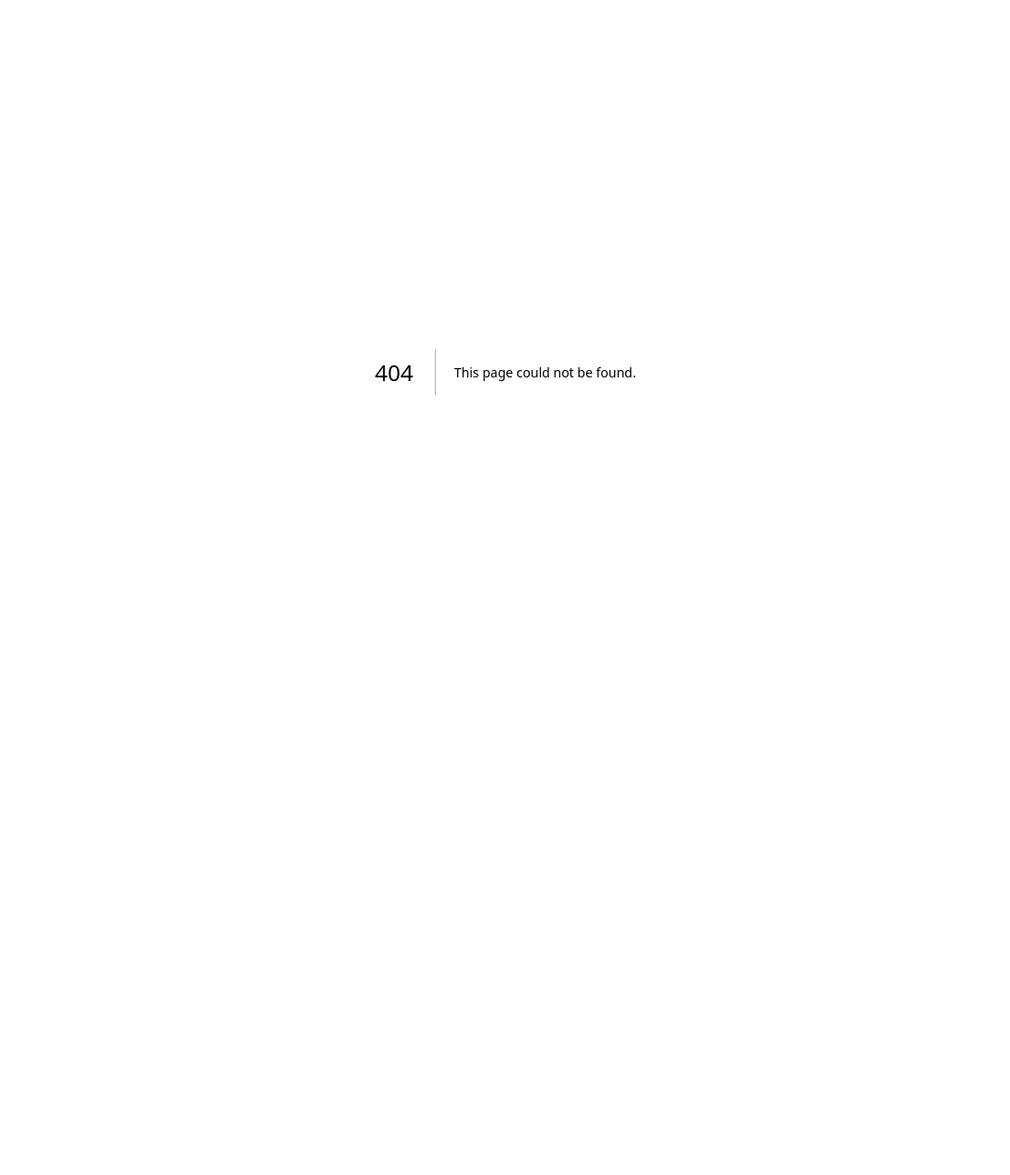
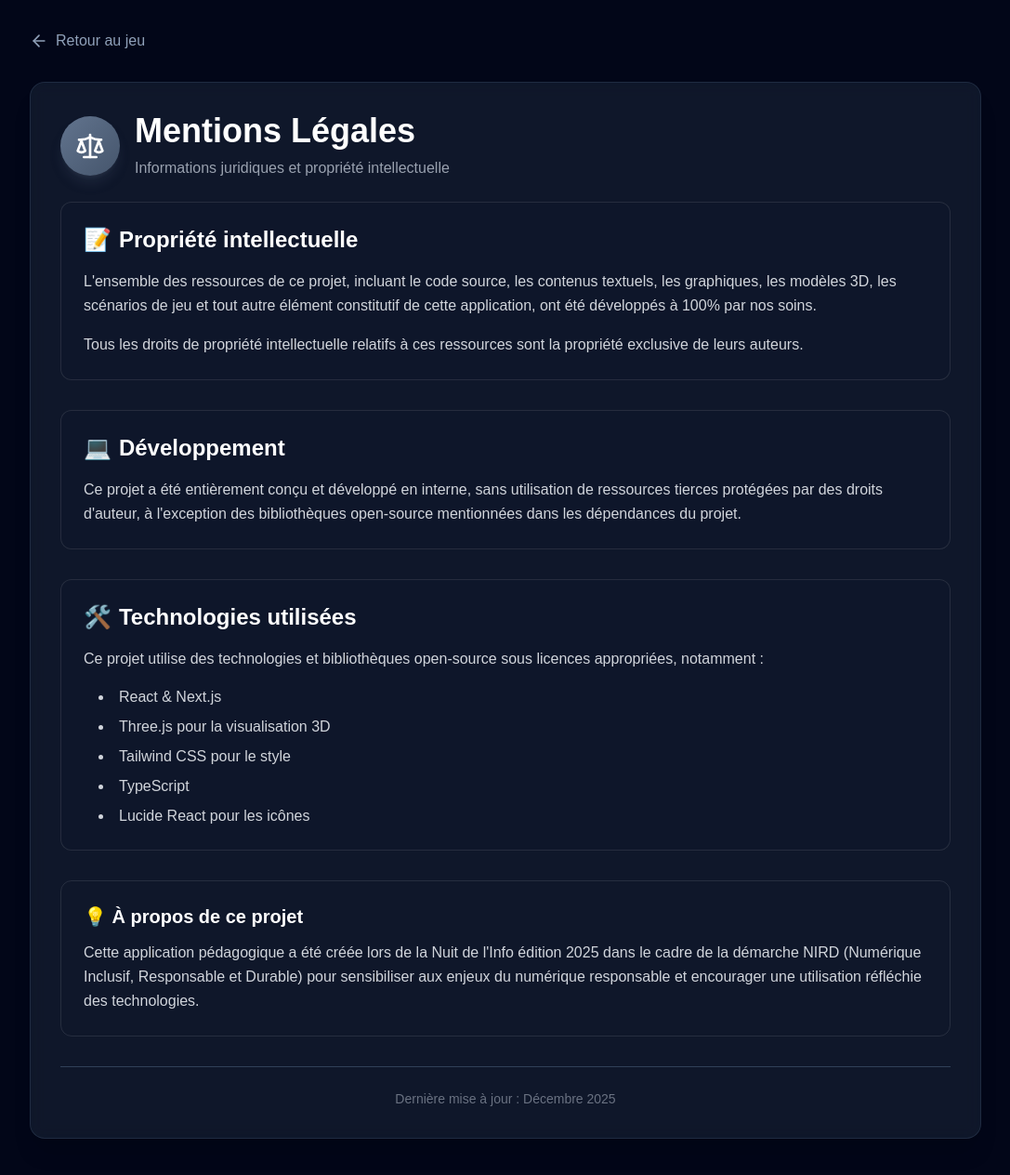
Before and after one commit to bastianfbr/meuch, a Next.js app: page /mentions-legales in a window 1280 px wide. Before the commit this address had no page. Shown: the top 1264 px of the page at 93% size, without its empty margins (96-1183 px from the left). Before the commit the page ends 800 px from the top, so only its background shows below. Built offline with nearby package versions, Linux system fonts and the light colour scheme.

Commit message:
Add Mentions Legales pages

```diff
--- a/app/components/game/GameHeader.tsx
+++ b/app/components/game/GameHeader.tsx
@@ -33,22 +33,13 @@ export const GameHeader: React.FC<GameHeaderProps> = () => {
         </div>
       </div>
       <div className="flex items-center gap-2">
-        <Tooltip
-          title="📋 Mentions Légales"
-          content={
-            <p>
-              L'ensemble des ressources présentes sur cette application ont été
-              créées à 100% par nos soins.
-            </p>
-          }
+        <Link
+          href="/mentions-legales"
+          className="p-2 bg-slate-500/10 hover:bg-slate-500/20 rounded-full transition border border-slate-500/30 text-slate-400 hover:text-slate-300 cursor-pointer inline-block"
+          aria-label="Mentions légales"
         >
-          <button
-            className="p-2 bg-slate-500/10 hover:bg-slate-500/20 rounded-full transition border border-slate-500/30 text-slate-400 hover:text-slate-300 cursor-pointer"
-            aria-label="Mentions légales"
-          >
-            <Scale size={20} />
-          </button>
-        </Tooltip>
+          <Scale size={20} />
+        </Link>
 
         <Tooltip
           title="📚 Découvrir la démarche NIRD"
--- /dev/null
+++ b/app/mentions-legales/page.tsx
@@ -0,0 +1,103 @@
+import React from "react";
+import Link from "next/link";
+import { ArrowLeft, Scale } from "lucide-react";
+
+export default function MentionsLegales() {
+  return (
+    <div className="min-h-screen bg-slate-950 p-8">
+      <div className="max-w-5xl mx-auto">
+        <Link
+          href="/"
+          className="inline-flex items-center gap-2 text-slate-400 hover:text-slate-300 mb-8 transition"
+        >
+          <ArrowLeft size={20} />
+          Retour au jeu
+        </Link>
+
+        <div className="bg-slate-800/50 backdrop-blur-sm rounded-2xl p-8 border border-slate-700/50 shadow-xl mb-8">
+          <div className="flex flex-col sm:flex-row items-center gap-4 mb-6">
+            <div className="w-16 h-16 rounded-full bg-linear-to-br from-slate-500 to-slate-600 flex items-center justify-center shadow-lg shadow-slate-500/20">
+              <Scale size={32} className="text-white" />
+            </div>
+            <div className="text-center sm:text-left">
+              <h1 className="text-4xl font-black text-white mb-2">
+                Mentions Légales
+              </h1>
+              <p className="text-gray-400">
+                Informations juridiques et propriété intellectuelle
+              </p>
+            </div>
+          </div>
+
+          <div className="space-y-8">
+            <div className="bg-slate-900/50 rounded-xl p-6 border border-white/10">
+              <h2 className="text-2xl font-bold text-white mb-4 flex items-center gap-2">
+                <span className="text-slate-400">📝</span> Propriété
+                intellectuelle
+              </h2>
+              <p className="text-gray-300 leading-relaxed mb-4">
+                L'ensemble des ressources de ce projet, incluant le code source,
+                les contenus textuels, les graphiques, les modèles 3D, les
+                scénarios de jeu et tout autre élément constitutif de cette
+                application, ont été développés à 100% par nos soins.
+              </p>
+              <p className="text-gray-300 leading-relaxed">
+                Tous les droits de propriété intellectuelle relatifs à ces
+                ressources sont la propriété exclusive de leurs auteurs.
+              </p>
+            </div>
+
+            <div className="bg-slate-900/50 rounded-xl p-6 border border-white/10">
+              <h2 className="text-2xl font-bold text-white mb-4 flex items-center gap-2">
+                <span className="text-slate-400">💻</span> Développement
+              </h2>
+              <p className="text-gray-300 leading-relaxed">
+                Ce projet a été entièrement conçu et développé en interne, sans
+                utilisation de ressources tierces protégées par des droits
+                d'auteur, à l'exception des bibliothèques open-source
+                mentionnées dans les dépendances du projet.
+              </p>
+            </div>
+
+            <div className="bg-slate-900/50 rounded-xl p-6 border border-white/10">
+              <h2 className="text-2xl font-bold text-white mb-4 flex items-center gap-2">
+                <span className="text-slate-400">🛠️</span> Technologies
+                utilisées
+              </h2>
+              <p className="text-gray-300 leading-relaxed mb-4">
+                Ce projet utilise des technologies et bibliothèques open-source
+                sous licences appropriées, notamment :
+              </p>
+              <ul className="list-disc list-inside text-gray-300 space-y-2 ml-4">
+                <li>React & Next.js</li>
+                <li>Three.js pour la visualisation 3D</li>
+                <li>Tailwind CSS pour le style</li>
+                <li>TypeScript</li>
+                <li>Lucide React pour les icônes</li>
+              </ul>
+            </div>
+
+            <div className="border border-white/10 rounded-xl p-6">
+              <h3 className="text-xl font-bold text-white mb-3">
+                💡 À propos de ce projet
+              </h3>
+              <p className="text-gray-300 leading-relaxed">
+                Cette application pédagogique a été créée lors de la Nuit de
+                l'Info édition 2025 dans le cadre de la démarche NIRD (Numérique
+                Inclusif, Responsable et Durable) pour sensibiliser aux enjeux
+                du numérique responsable et encourager une utilisation réfléchie
+                des technologies.
+              </p>
+            </div>
+          </div>
+
+          <div className="mt-8 pt-6 border-t border-slate-700 text-center">
+            <p className="text-sm text-gray-500">
+              Dernière mise à jour : Décembre 2025
+            </p>
+          </div>
+        </div>
+      </div>
+    </div>
+  );
+}
```
